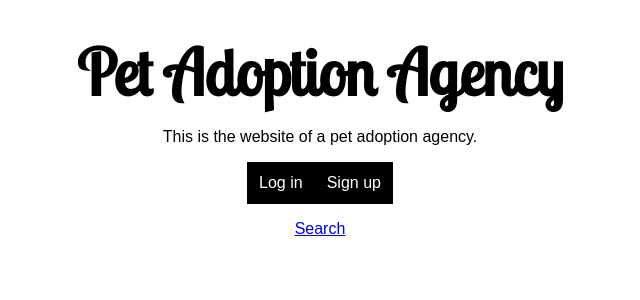
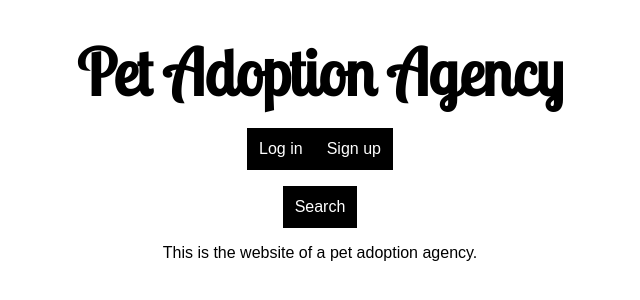
Before and after one commit to naelachkar/petAdoption-FE, a React (Create React App) app: page / in a window 1280 px wide. Shown: the top 300 px of the page, without its empty margins (320-960 px from the left). Built offline with nearby package versions, Linux system fonts and the light colour scheme.

Commit message:
Search component created

```diff
--- a/src/App.js
+++ b/src/App.js
@@ -2,9 +2,9 @@ import "./App.css";
 import { Routes, Route } from "react-router-dom";
 import Welcome from "./components/Welcome/Welcome";
 import Home from "./components/Home/Home";
+import Search from "./components/Search/Search";
 import UserContextWrapper from "./UserContext";
 import ProfileSettings from "./components/ProfileSettings/ProfileSettings";
-
 
 export default function App() {
   return (
@@ -14,6 +14,7 @@ export default function App() {
           <Route path="/" element={<Welcome />} />
           <Route path="/home" element={<Home />} />
           <Route path="/profileSettings" element={<ProfileSettings />} />
+          <Route path="/search" element={<Search />} />
         </Routes>
       </UserContextWrapper>
     </div>
--- a/src/components/Home/Home.js
+++ b/src/components/Home/Home.js
@@ -7,7 +7,7 @@ export default function Home() {
     <>
       <h1>Hello firstName lastName</h1>
       <nav>
-        <button>Search</button>
+        <button onClick={() => navigate("/search")}>Search</button>
         <button>My Pets</button>
         <button onClick={() => navigate("/profileSettings")}>
           Profile settings
--- /dev/null
+++ b/src/components/Search/Search.js
@@ -0,0 +1,7 @@
+export default function Search() {
+  return (
+    <>
+      <h1>Search</h1>
+    </>
+  );
+}
--- a/src/components/Welcome/Welcome.js
+++ b/src/components/Welcome/Welcome.js
@@ -1,16 +1,20 @@
 import "./Welcome.css";
 import LoginSignup from "./LoginSignup/LoginSignup";
 import LoginSignupContextWrapper from "./LoginSignup/LoginSignupContext";
+import { useNavigate } from "react-router-dom";
 
 export default function Home() {
+
+  const navigate = useNavigate()
+
   return (
     <div className="welcome">
       <h1>Pet Adoption Agency</h1>
-      <article>This is the website of a pet adoption agency.</article>
       <LoginSignupContextWrapper>
         <LoginSignup />
       </LoginSignupContextWrapper>
-      <a href="/">Search</a>
+      <button onClick={() => navigate("/search")}>Search</button>
+      <article>This is the website of a pet adoption agency.</article>
     </div>
   );
 }
```
